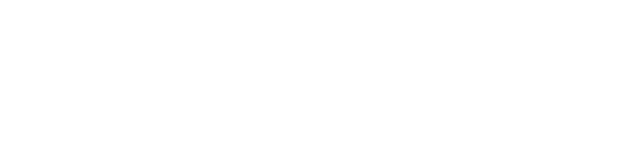
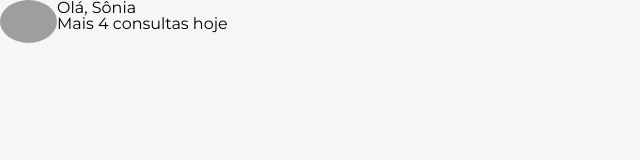
Before and after one commit to Kaiki098/7DaysOfCode-Responsividade, a plain HTML site: page index.html in a window 1280 px wide. Shown: the whole page, without its empty margins (0-640 px from the left). Drawn offline with Linux system fonts and the light colour scheme; grey boxes are pictures that could not be loaded.

Commit message:
Add styles for user profile section and reset CSS

```diff
--- a/index.html
+++ b/index.html
@@ -1,11 +1,30 @@
 <!DOCTYPE html>
 <html lang="en">
+
 <head>
     <meta charset="UTF-8">
     <meta name="viewport" content="width=device-width, initial-scale=1.0">
     <title>Document</title>
+
+    <link rel="preconnect" href="https://fonts.googleapis.com">
+    <link rel="preconnect" href="https://fonts.gstatic.com" crossorigin>
+    <link href="https://fonts.googleapis.com/css2?family=Montserrat:wght@400;500;700&display=swap" rel="stylesheet">
+
+    <link rel="stylesheet" href="reset.css">
+    <link rel="stylesheet" href="styles.css">
 </head>
+
 <body>
+    <main>
+        <section class="user-profile">
+            <img src="./img/perfil-1.svg" alt="Foto de perfil">
+            <div>
+                <h2>Olá, Sônia</h2>
+                <p>Mais 4 consultas hoje</p>
+            </div>
+        </section>
 
+    </main>
 </body>
+
 </html>
--- /dev/null
+++ b/reset.css
@@ -0,0 +1,48 @@
+/* http://meyerweb.com/eric/tools/css/reset/
+   v2.0 | 20110126
+   License: none (public domain)
+*/
+
+html, body, div, span, applet, object, iframe,
+h1, h2, h3, h4, h5, h6, p, blockquote, pre,
+a, abbr, acronym, address, big, cite, code,
+del, dfn, em, img, ins, kbd, q, s, samp,
+small, strike, strong, sub, sup, tt, var,
+b, u, i, center,
+dl, dt, dd, ol, ul, li,
+fieldset, form, label, legend,
+table, caption, tbody, tfoot, thead, tr, th, td,
+article, aside, canvas, details, embed,
+figure, figcaption, footer, header, hgroup,
+menu, nav, output, ruby, section, summary,
+time, mark, audio, video {
+	margin: 0;
+	padding: 0;
+	border: 0;
+	font-size: 100%;
+	font: inherit;
+	vertical-align: baseline;
+}
+/* HTML5 display-role reset for older browsers */
+article, aside, details, figcaption, figure,
+footer, header, hgroup, menu, nav, section {
+	display: block;
+}
+body {
+	line-height: 1;
+}
+ol, ul {
+	list-style: none;
+}
+blockquote, q {
+	quotes: none;
+}
+blockquote:before, blockquote:after,
+q:before, q:after {
+	content: '';
+	content: none;
+}
+table {
+	border-collapse: collapse;
+	border-spacing: 0;
+}
--- a/styles.css
+++ b/styles.css
@@ -0,0 +1,31 @@
+:root {
+    --color-background-front: #ffffff;
+    --color-background-back: #f6f6f6;
+    --color-text-main: #464646;
+    --color-text-secondary: #A3A3A3;
+    --color-adress-buton: #4894ff;
+    --color-audio-call-button: #ECECEC;
+    --color-video-call-button: #ffb050;
+}
+
+body {
+    font-family: 'Montserrat', sans-serif;
+    background-color: #F6F6F6;
+}
+
+.user-profile {
+    display: flex;
+}
+
+.user-profile img {
+    border-radius: 100%;
+    width: 57px;
+}
+
+.user-profile h2 {
+
+}
+
+.user-profile p {
+
+}
```
Also changed, not shown: 5 other files.
